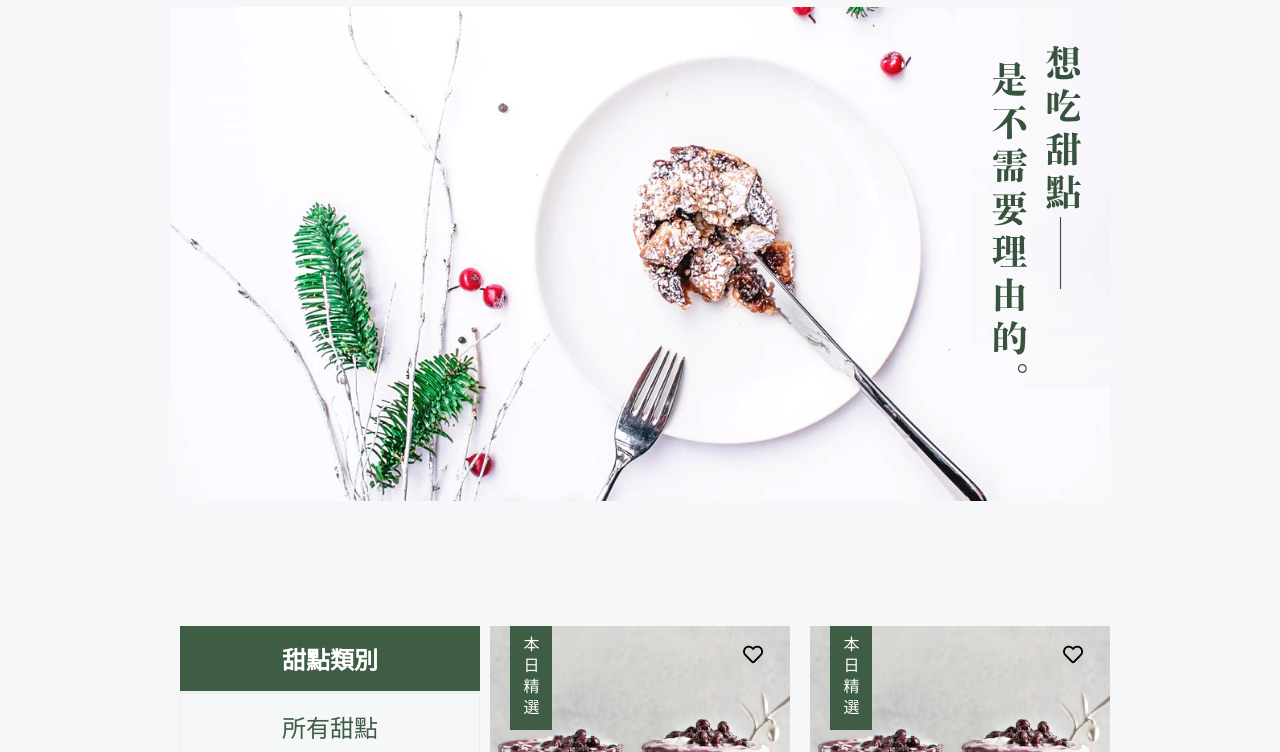
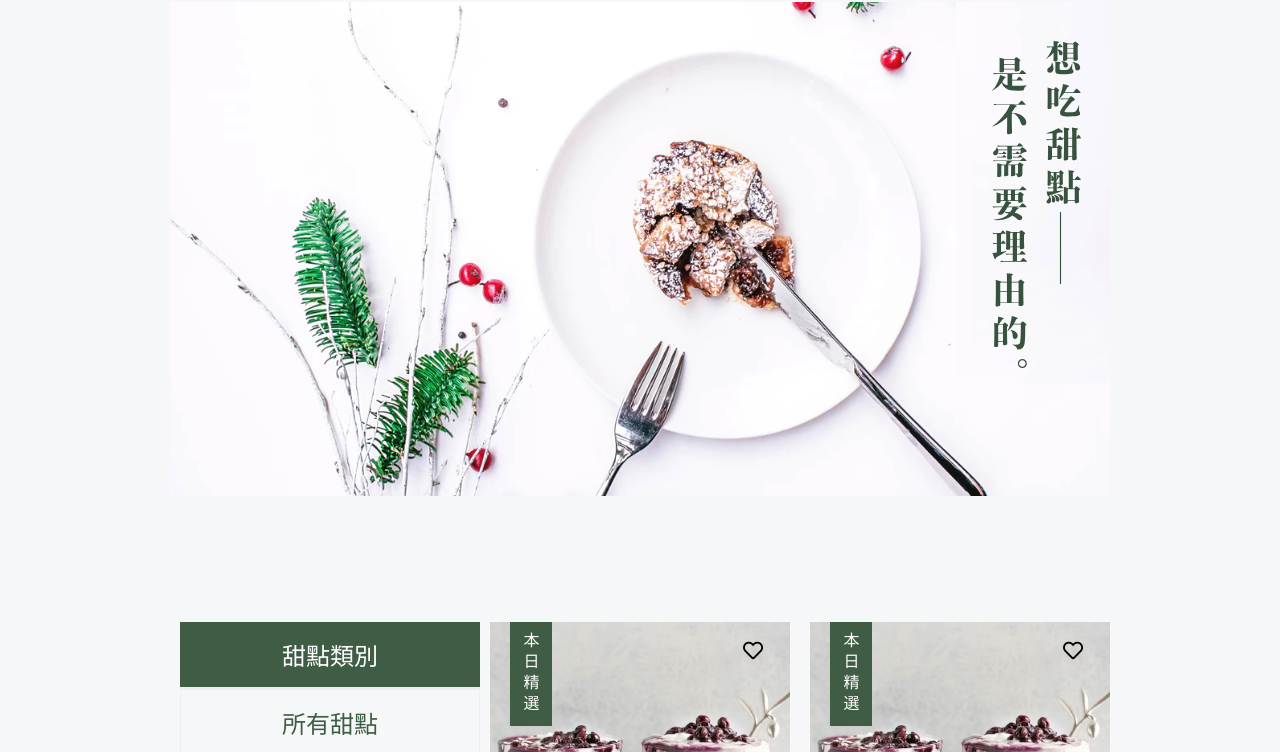
Before and after one commit to aoigj100a/flex-page, a plain HTML site: page index.html in a window 1280 px wide. Shown: the part 43-795 px from the top of the page. Drawn offline with Linux system fonts and the light colour scheme.

Commit message:
product-list-card and  fixed some css reset

```diff
--- a/css/main.css
+++ b/css/main.css
@@ -20,8 +20,13 @@ body {
 }
 
 h1, h2, h3, h4, h5 {
+    line-height: 0.9;
     margin: 0;
-    /* line-height: 0.9; */
+    padding: 0;
+    border: 0;
+    font-size: 100%;
+    font: inherit;
+    vertical-align: baseline;
 }
 
 p {
```
